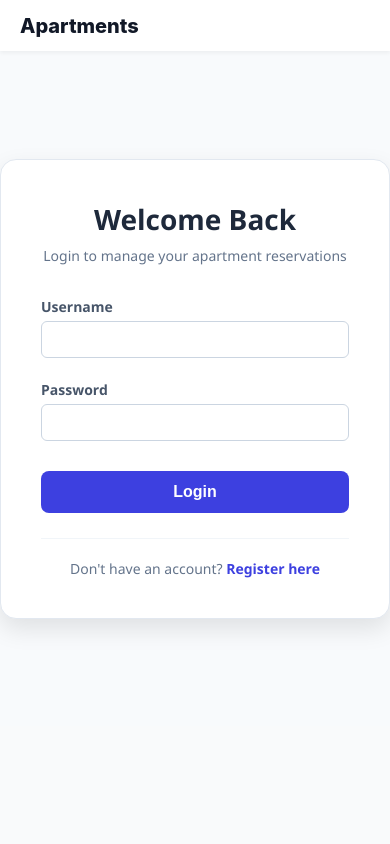
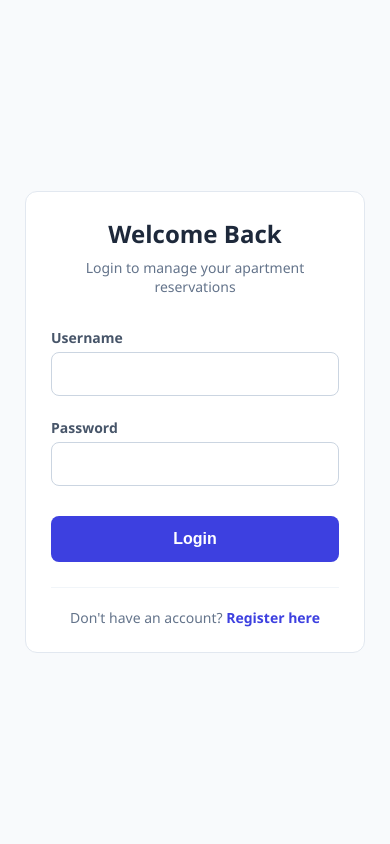
Before and after one commit to ramosjarod04-creator/apartment, a Django app: page /login/ in a window 390 px wide. Run offline with Django 5.2, Linux system fonts and the light colour scheme.

Commit message:
Update login.html

```diff
--- a/reservations/templates/registration/login.html
+++ b/reservations/templates/registration/login.html
@@ -3,15 +3,58 @@
 {% block title %}Login - Apartment Reservation{% endblock %}
 
 {% block content %}
-<div style="
+<style>
+    /* 1. Hides the global header/navbar specifically on this page */
+    header, nav, .navbar, .header-text {
+        display: none !important;
+    }
+
+    /* 2. Responsive adjustments for mobile */
+    @media (max-width: 480px) {
+        .auth-card {
+            padding: 25px !important; /* Reduce padding on small screens */
+            margin: 15px !important;
+            box-shadow: none !important; /* Optional: simpler look for mobile */
+            border-radius: 12px !important;
+        }
+
+        .auth-container {
+            padding: 10px !important;
+        }
+
+        h1 {
+            font-size: 24px !important;
+        }
+    }
+
+    /* Styling for the internal atomic inputs */
+    .form-logic-wrapper input {
+        width: 100%;
+        padding: 12px; /* Slightly larger for better mobile touch */
+        border: 1px solid #cbd5e1;
+        border-radius: 8px;
+        margin-top: 4px;
+        box-sizing: border-box; /* Ensures padding doesn't break width */
+        font-size: 16px; /* Prevents auto-zoom on iOS */
+    }
+
+    .form-logic-wrapper label {
+        font-weight: 600;
+        font-size: 14px;
+        color: #475569;
+    }
+</style>
+
+<div class="auth-container" style="
     display: flex;
     justify-content: center;
     align-items: center;
-    min-height: 80vh;
+    min-height: 100vh;
     font-family: 'Segoe UI', Roboto, sans-serif;
     background-color: #f8fafc;
+    padding: 20px;
 ">
-    <div style="
+    <div class="auth-card" style="
         background: white;
         padding: 40px;
         border-radius: 16px;
@@ -19,6 +62,7 @@
         width: 100%;
         max-width: 400px;
         border: 1px solid #e2e8f0;
+        box-sizing: border-box;
     ">
         <div style="text-align: center; margin-bottom: 30px;">
             <h1 style="font-size: 28px; color: #1e293b; margin-bottom: 8px;">Welcome Back</h1>
@@ -44,7 +88,7 @@
                 <button type="submit" style="
                     background-color: #3d40e0;
                     color: white;
-                    padding: 12px;
+                    padding: 14px;
                     border: none;
                     border-radius: 8px;
                     font-weight: 600;
@@ -52,6 +96,7 @@
                     cursor: pointer;
                     transition: background 0.3s;
                     margin-top: 10px;
+                    width: 100%;
                 ">
                     Login
                 </button>
@@ -74,19 +119,4 @@
         </div>
     </div>
 </div>
-
-<style>
-    .form-logic-wrapper input {
-        width: 100%;
-        padding: 10px;
-        border: 1px solid #cbd5e1;
-        border-radius: 6px;
-        margin-top: 4px;
-    }
-    .form-logic-wrapper label {
-        font-weight: 600;
-        font-size: 14px;
-        color: #475569;
-    }
-</style>
 {% endblock %}
```
